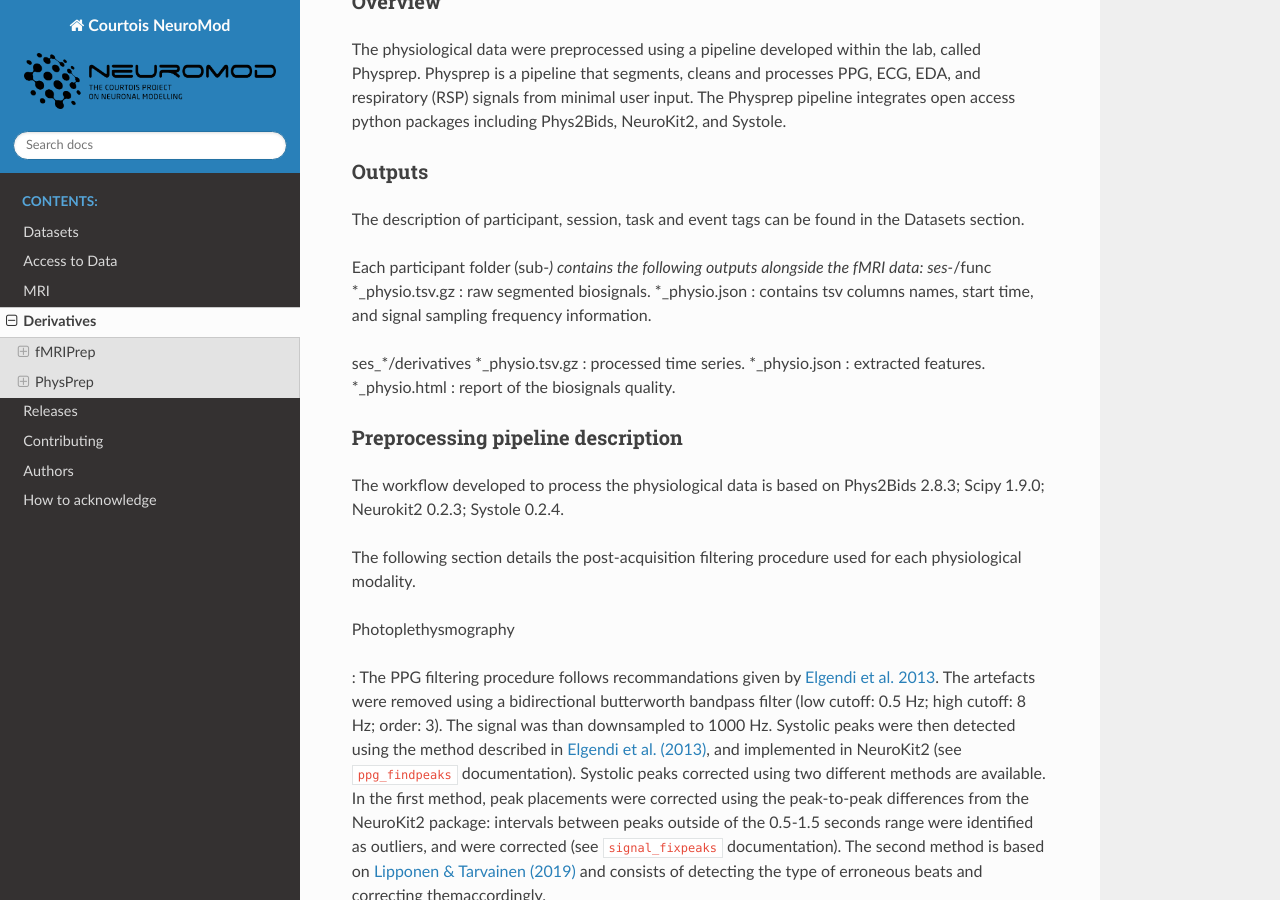
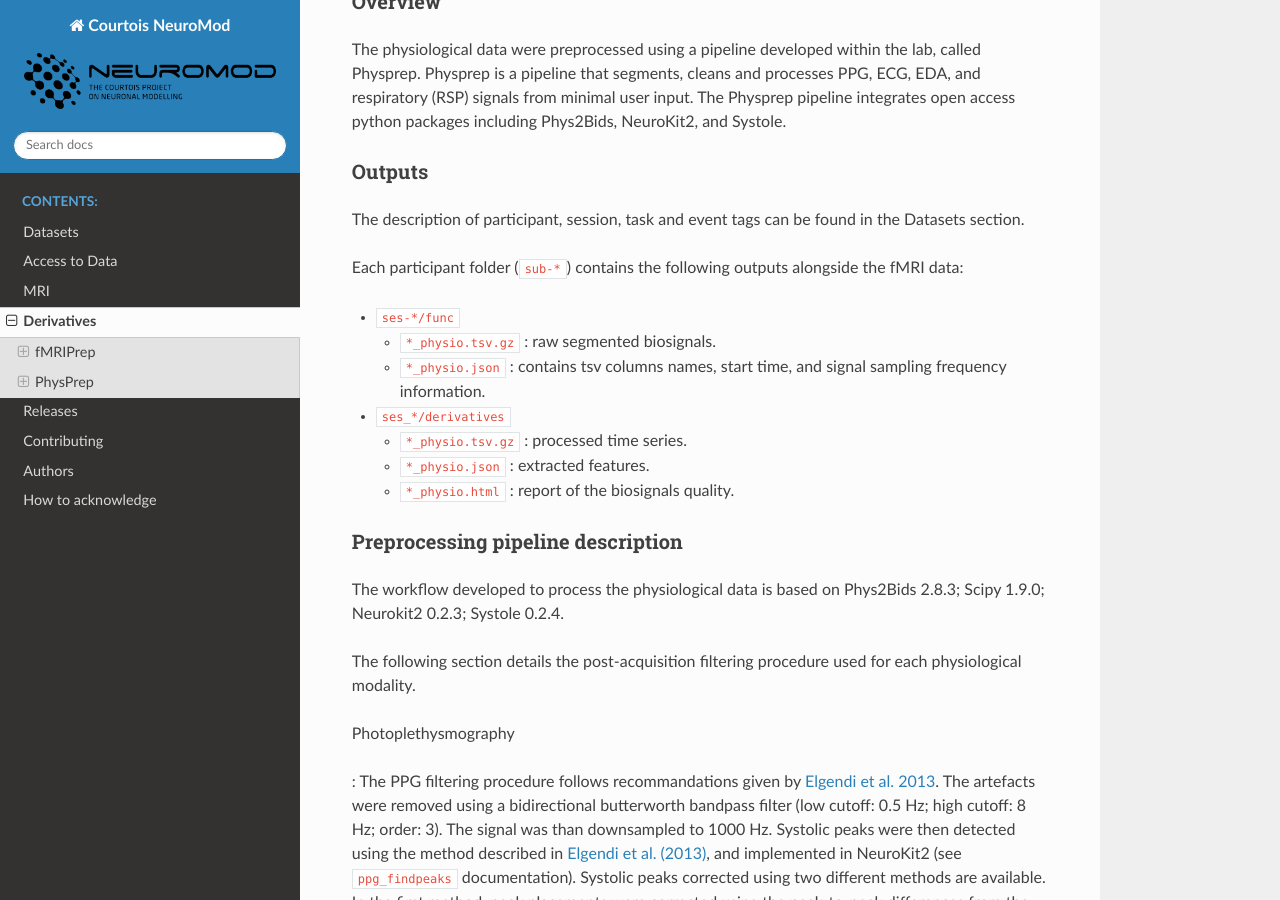
Before and after one commit to courtois-neuromod/cneuromod_docs, a Sphinx documentation site: the page built from source/DERIVATIVES.md, in a window 1280 px wide and 900 px high, scrolled down 3850 px. Built offline with Sphinx 7.4.7 and the Read the Docs theme 2.0.0, drawn with Linux system fonts in a browser that asks for light colours.

Commit message:
fix formatting

```diff
--- a/source/DERIVATIVES.md
+++ b/source/DERIVATIVES.md
@@ -178,15 +178,15 @@ NeuroKit2, and Systole.
 ### Outputs
 The description of participant, session, task and event tags can be found in the Datasets section.
 
-Each participant folder (sub-*) contains the following outputs alongside the fMRI data:
-ses-*/func
-*_physio.tsv.gz : raw segmented biosignals.
-*_physio.json : contains tsv columns names, start time, and signal sampling frequency information.
+Each participant folder (`sub-*`) contains the following outputs alongside the fMRI data:
+- `ses-*/func`
+  - `*_physio.tsv.gz` : raw segmented biosignals.
+  - `*_physio.json` : contains tsv columns names, start time, and signal sampling frequency information.
 
-ses_*/derivatives
-*_physio.tsv.gz : processed time series.
-*_physio.json : extracted features.
-*_physio.html : report of the biosignals quality.
+- `ses_*/derivatives`
+  - `*_physio.tsv.gz` : processed time series.
+  - `*_physio.json` : extracted features.
+  - `*_physio.html` : report of the biosignals quality.
 
 ### Preprocessing pipeline description
 The workflow developed to process the physiological data is based on Phys2Bids 2.8.3; Scipy 1.9.0; Neurokit2 0.2.3;
```
